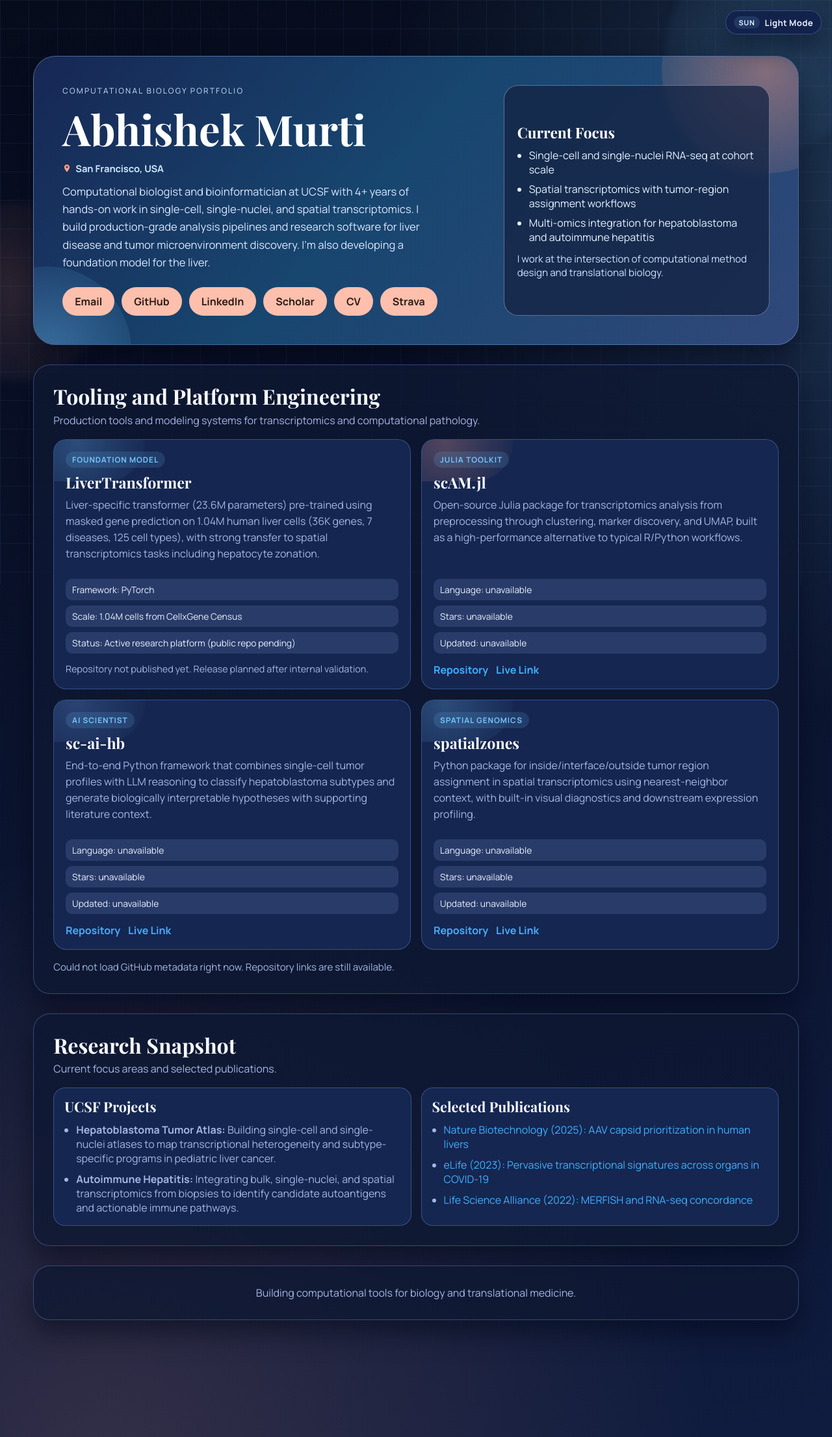
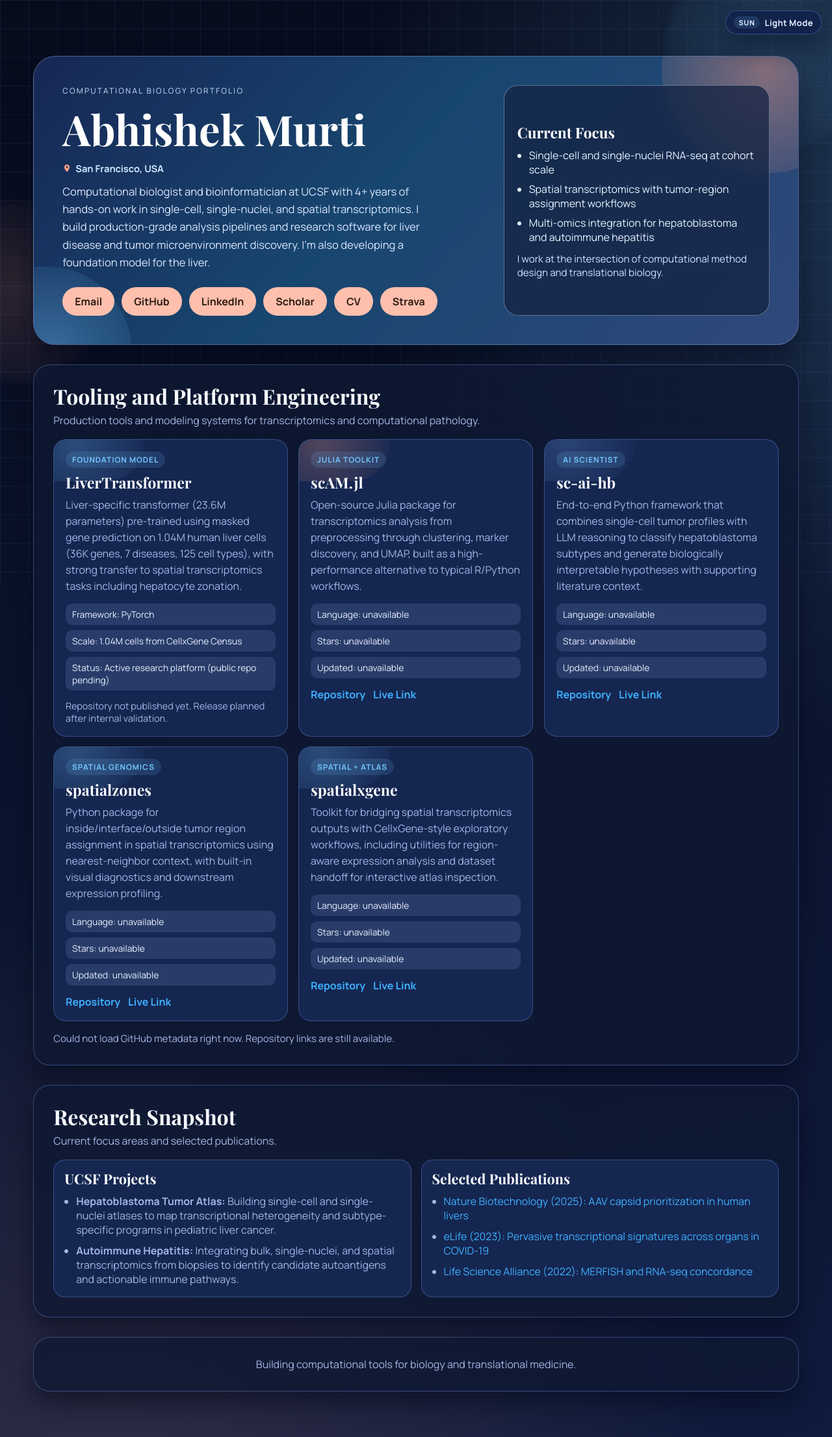
Before and after one commit to murti-abhishek/murti-abhishek.github.io, a Jekyll site: the page built from index.md, in a window 1280 px wide. Shown: the whole page at 65% size. Built offline with Jekyll 4.4.1, drawn with Linux system fonts in a browser that asks for light colours; comment, search, counter and statistics services are not loaded.

Commit message:
Add spatialxgene project and rebalance project grid

```diff
--- a/assets/css/style.css
+++ b/assets/css/style.css
@@ -384,7 +384,7 @@ h3 {
 .project-grid {
   margin-top: 18px;
   display: grid;
-  grid-template-columns: repeat(2, minmax(0, 1fr));
+  grid-template-columns: repeat(3, minmax(0, 1fr));
   gap: 16px;
 }
 
@@ -613,7 +613,7 @@ h3 {
   }
 }
 
-@media (max-width: 960px) {
+@media (max-width: 1180px) {
   .hero {
     grid-template-columns: 1fr;
   }
@@ -623,7 +623,17 @@ h3 {
   }
 
   .project-grid {
+    grid-template-columns: repeat(2, minmax(0, 1fr));
+  }
+}
+
+@media (max-width: 960px) {
+  .project-grid {
     grid-template-columns: 1fr;
+  }
+
+  .project-description {
+    min-height: 0;
   }
 }
 
@@ -654,10 +664,6 @@ h3 {
     border-radius: 20px;
     padding: 20px;
   }
-
-  .project-description {
-    min-height: 0;
-  }
 }
 
 @media (prefers-reduced-motion: reduce) {
--- a/index.md
+++ b/index.md
@@ -106,6 +106,21 @@ description: Computational biology, bioinformatics, and software projects by Abh
           <a data-field="homepage" href="https://github.com/murti-abhishek/spatialzones" target="_blank" rel="noopener noreferrer">Live Link</a>
         </div>
       </article>
+
+      <article class="project-card" data-repo="spatialxgene">
+        <p class="project-tag">Spatial + Atlas</p>
+        <h3>spatialxgene</h3>
+        <p class="project-description">Toolkit for bridging spatial transcriptomics outputs with CellxGene-style exploratory workflows, including utilities for region-aware expression analysis and dataset handoff for interactive atlas inspection.</p>
+        <ul class="project-meta">
+          <li data-field="language">Language: loading...</li>
+          <li data-field="stars">Stars: loading...</li>
+          <li data-field="updated">Updated: loading...</li>
+        </ul>
+        <div class="project-links">
+          <a href="https://github.com/murti-abhishek/spatialxgene" target="_blank" rel="noopener noreferrer">Repository</a>
+          <a data-field="homepage" href="https://github.com/murti-abhishek/spatialxgene" target="_blank" rel="noopener noreferrer">Live Link</a>
+        </div>
+      </article>
     </div>
 
     <p id="projects-status" class="projects-status" role="status">Syncing live metadata for public repositories...</p>
```
